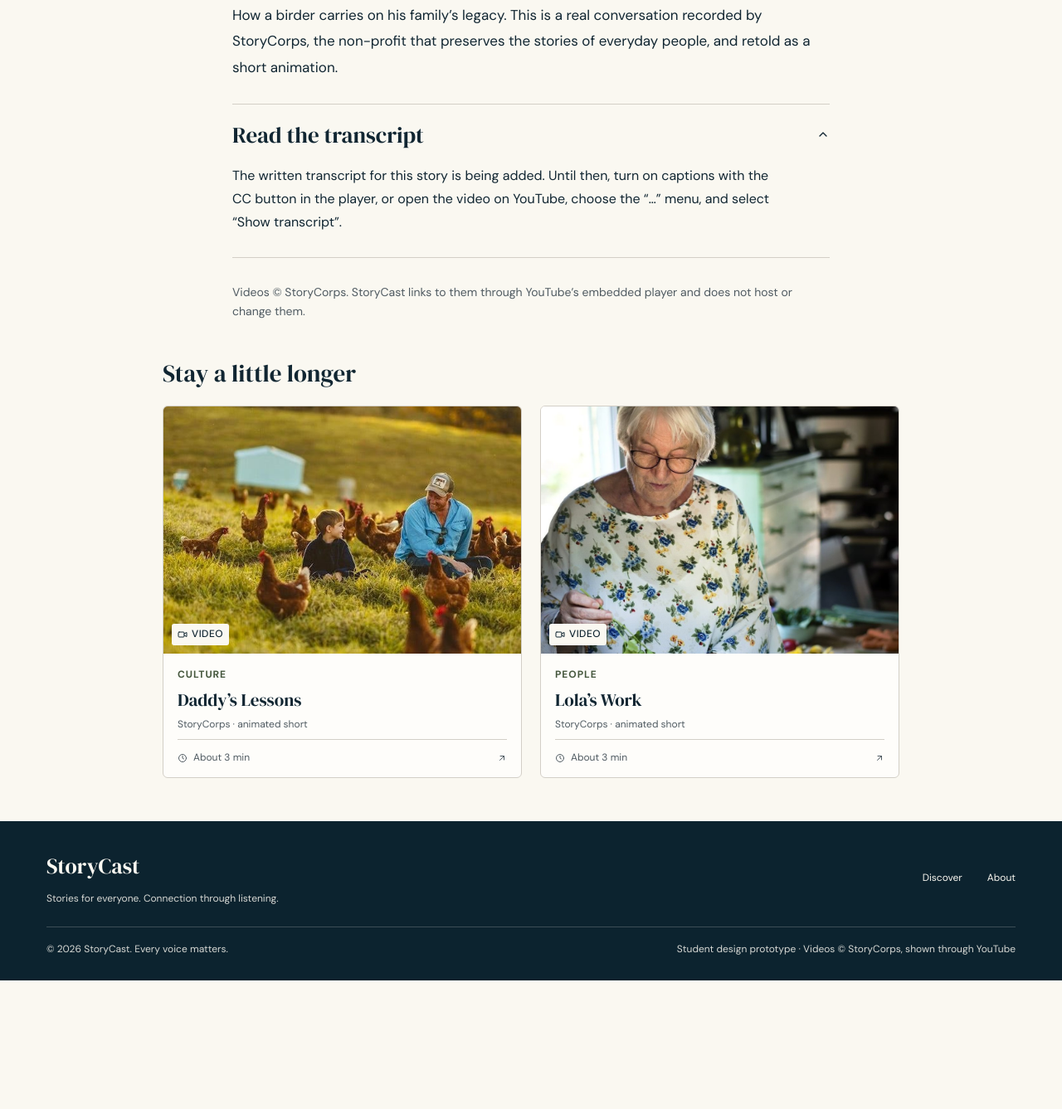
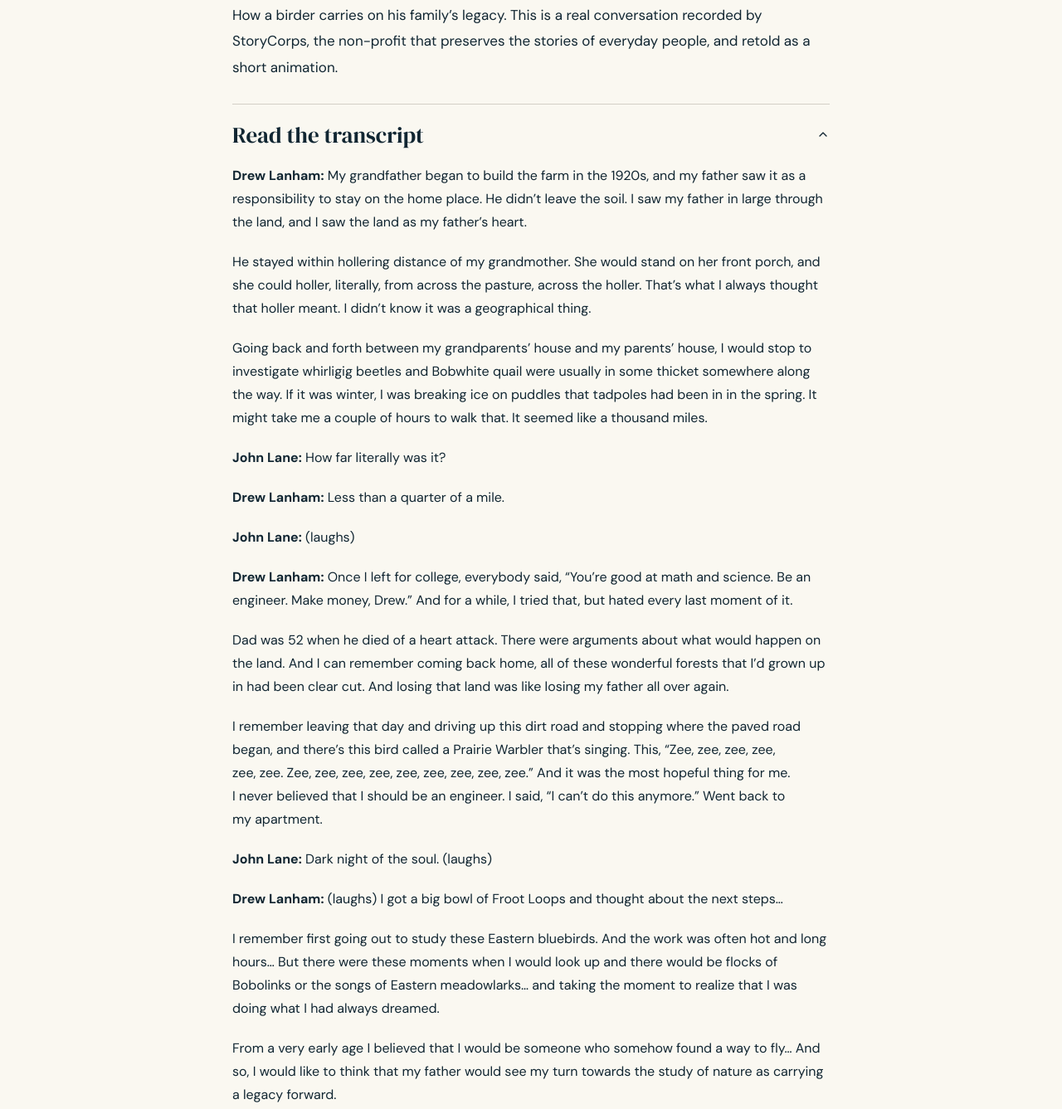
Before and after one commit to prince-nda/storycast, a website: page storycast/story/learning-to-fly.html in a window 1280 px wide. Shown: the part 1476-2813 px from the top of the page at 83% size. Before the commit the page ends 2658 px from the top, so only its background shows below. Drawn offline with Linux system fonts and the light colour scheme.

Commit message:
add transcript to Learning to Fly

```diff
--- a/storycast/story/learning-to-fly.html
+++ b/storycast/story/learning-to-fly.html
@@ -74,8 +74,20 @@
             <svg class="icon transcript__chevron" aria-hidden="true" focusable="false"><use href="#i-chevron-down"/></svg>
           </summary>
           <div class="transcript__body">
-            <!-- TRANSCRIPT: replace the paragraph below with the transcript text, one <p> per paragraph. -->
-            <p>The written transcript for this story is being added. Until then, turn on captions with the CC button in the player, or open the video on YouTube, choose the &ldquo;&hellip;&rdquo; menu, and select &ldquo;Show transcript&rdquo;.</p>
+            <!-- TRANSCRIPT -->
+            <p><strong>Drew Lanham:</strong> My grandfather began to build the farm in the 1920s, and my father saw it as a responsibility to stay on the home place. He didn&rsquo;t leave the soil. I saw my father in large through the land, and I saw the land as my father&rsquo;s heart.</p>
+            <p>He stayed within hollering distance of my grandmother. She would stand on her front porch, and she could holler, literally, from across the pasture, across the holler. That&rsquo;s what I always thought that holler meant. I didn&rsquo;t know it was a geographical thing.</p>
+            <p>Going back and forth between my grandparents&rsquo; house and my parents&rsquo; house, I would stop to investigate whirligig beetles and Bobwhite quail were usually in some thicket somewhere along the way. If it was winter, I was breaking ice on puddles that tadpoles had been in in the spring. It might take me a couple of hours to walk that. It seemed like a thousand miles.</p>
+            <p><strong>John Lane:</strong> How far literally was it?</p>
+            <p><strong>Drew Lanham:</strong> Less than a quarter of a mile.</p>
+            <p><strong>John Lane:</strong> (laughs)</p>
+            <p><strong>Drew Lanham:</strong> Once I left for college, everybody said, &ldquo;You&rsquo;re good at math and science. Be an engineer. Make money, Drew.&rdquo; And for a while, I tried that, but hated every last moment of it.</p>
+            <p>Dad was 52 when he died of a heart attack. There were arguments about what would happen on the land. And I can remember coming back home, all of these wonderful forests that I&rsquo;d grown up in had been clear cut. And losing that land was like losing my father all over again.</p>
+            <p>I remember leaving that day and driving up this dirt road and stopping where the paved road began, and there&rsquo;s this bird called a Prairie Warbler that&rsquo;s singing. This, &ldquo;Zee, zee, zee, zee, zee, zee. Zee, zee, zee, zee, zee, zee, zee, zee, zee.&rdquo; And it was the most hopeful thing for me. I never believed that I should be an engineer. I said, &ldquo;I can&rsquo;t do this anymore.&rdquo; Went back to my apartment.</p>
+            <p><strong>John Lane:</strong> Dark night of the soul. (laughs)</p>
+            <p><strong>Drew Lanham:</strong> (laughs) I got a big bowl of Froot Loops and thought about the next steps&hellip;</p>
+            <p>I remember first going out to study these Eastern bluebirds. And the work was often hot and long hours&hellip; But there were these moments when I would look up and there would be flocks of Bobolinks or the songs of Eastern meadowlarks&hellip; and taking the moment to realize that I was doing what I had always dreamed.</p>
+            <p>From a very early age I believed that I would be someone who somehow found a way to fly&hellip; And so, I would like to think that my father would see my turn towards the study of nature as carrying a legacy forward.</p>
           </div>
         </details>
         <p class="detail__note">Videos &copy; StoryCorps. StoryCast links to them through YouTube&rsquo;s embedded player and does not host or change them.</p>
```
